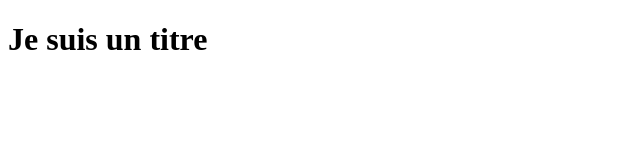
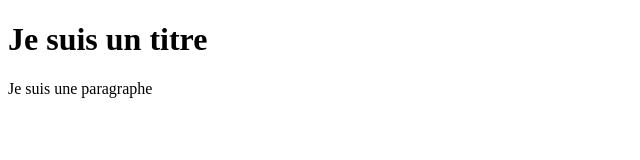
Before and after one commit to Rajemison06/firstTp, a plain HTML site: page index.html in a window 1280 px wide. Shown: the whole page, without its empty margins (0-640 px from the left). Drawn offline with Linux system fonts and the light colour scheme.

Commit message:
Ajout d'une paragraphe

```diff
--- a/index.html
+++ b/index.html
@@ -3,9 +3,11 @@
 <head>
     <meta charset="UTF-8">
     <meta name="viewport" content="width=device-width, initial-scale=1.0">
-    <title>Git et Github</title>
+    <title>Git et Github
+    </title>
 </head>
 <body>
     <h1>Je suis un titre</h1>
+    <p>Je suis une paragraphe</p>
 </body>
 </html>
```
